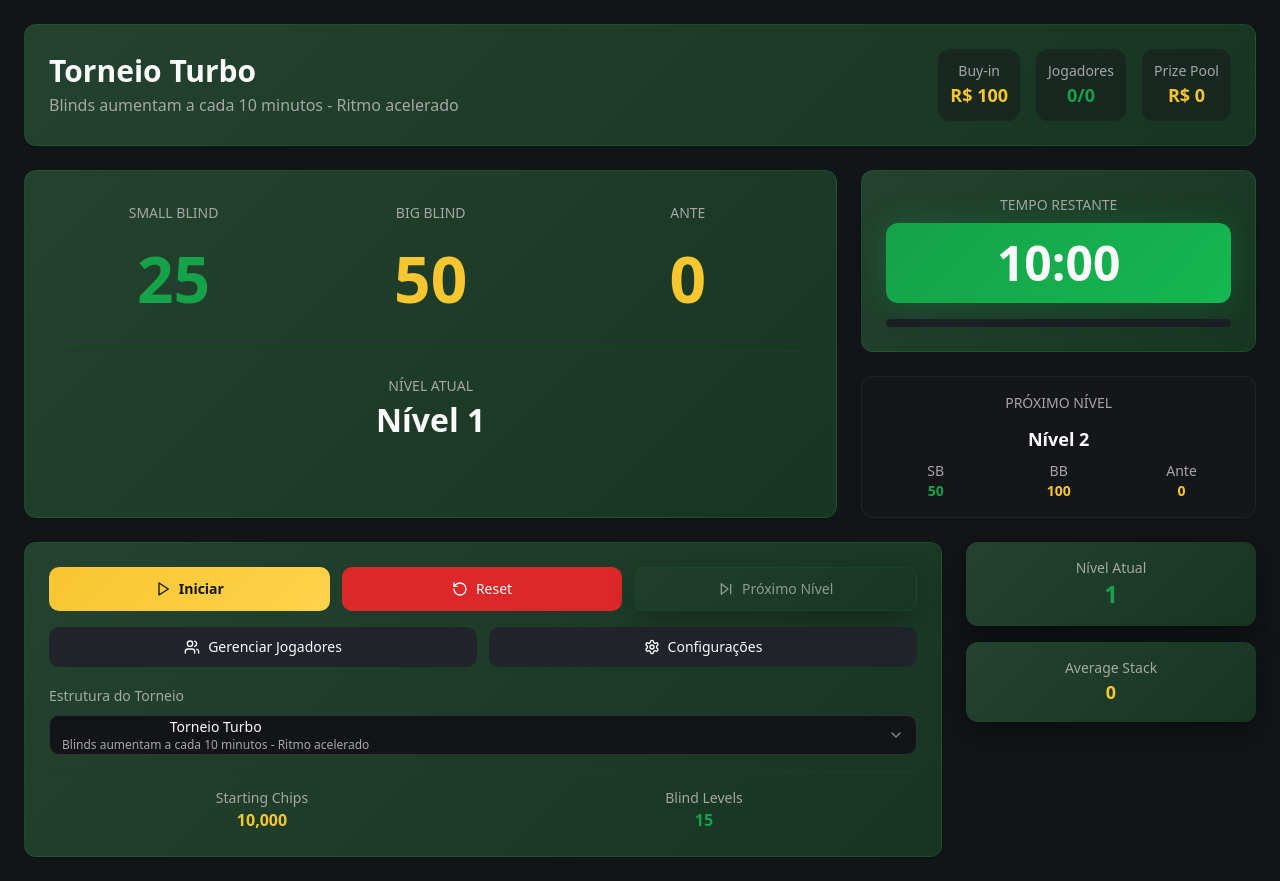
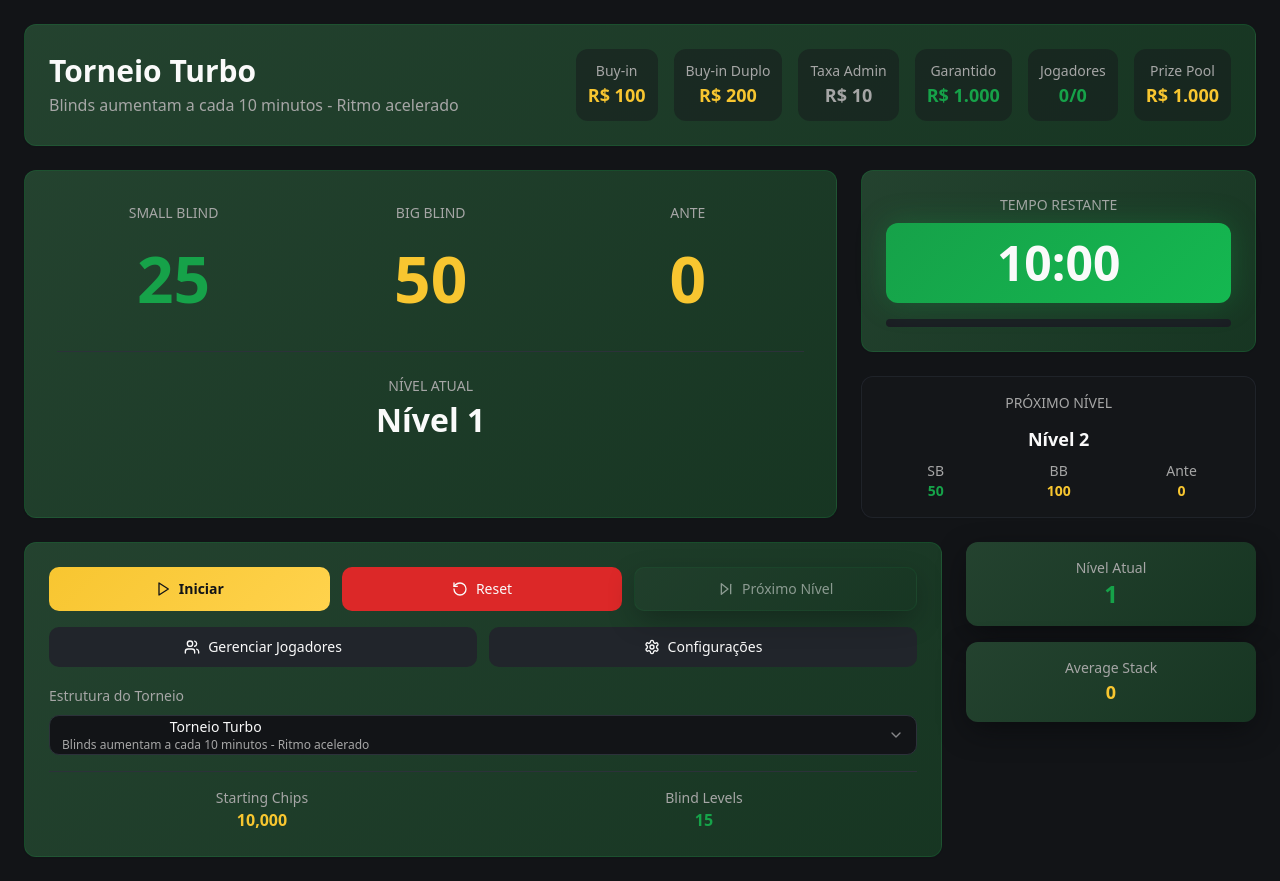
Before and after one commit to proposta-gestao/blind-buddy, a React (Vite) app: page /tournament in a window 1280 px wide. Built offline with nearby package versions, Linux system fonts and the light colour scheme.

Commit message:
Add prize pool and buy-in features
Implement guaranteed prize pool and per-player buy-in, double buy-in, and admin fee configurations.

```diff
--- a/src/components/tournament/TournamentDisplay.tsx
+++ b/src/components/tournament/TournamentDisplay.tsx
@@ -55,6 +55,24 @@ export function TournamentDisplay({
                 <div className="text-sm text-muted-foreground">Buy-in</div>
                 <div className="text-lg font-bold text-poker-chip">
                   {formatCurrency(tournamentState.structure.buyIn)}
+                </div>
+              </div>
+              <div className="bg-card/50 rounded-lg p-3">
+                <div className="text-sm text-muted-foreground">Buy-in Duplo</div>
+                <div className="text-lg font-bold text-accent">
+                  {formatCurrency(tournamentState.structure.doubleBuyIn)}
+                </div>
+              </div>
+              <div className="bg-card/50 rounded-lg p-3">
+                <div className="text-sm text-muted-foreground">Taxa Admin</div>
+                <div className="text-lg font-bold text-muted-foreground">
+                  {formatCurrency(tournamentState.structure.adminFee)}
+                </div>
+              </div>
+              <div className="bg-card/50 rounded-lg p-3">
+                <div className="text-sm text-muted-foreground">Garantido</div>
+                <div className="text-lg font-bold text-primary">
+                  {formatCurrency(tournamentState.structure.guaranteedPrize)}
                 </div>
               </div>
               <div className="bg-card/50 rounded-lg p-3">
--- a/src/data/tournament-structures.ts
+++ b/src/data/tournament-structures.ts
@@ -7,6 +7,9 @@ export const TOURNAMENT_STRUCTURES: TournamentStructure[] = [
     description: "Blinds aumentam a cada 10 minutos - Ritmo acelerado",
     startingChips: 10000,
     buyIn: 100,
+    doubleBuyIn: 200,
+    adminFee: 10,
+    guaranteedPrize: 1000,
     rebuyAllowed: true,
     addonAllowed: true,
     blindLevels: [
@@ -35,6 +38,9 @@ export const TOURNAMENT_STRUCTURES: TournamentStructure[] = [
     description: "Blinds aumentam a cada 15 minutos - Ritmo padrão",
     startingChips: 15000,
     buyIn: 150,
+    doubleBuyIn: 300,
+    adminFee: 15,
+    guaranteedPrize: 2000,
     rebuyAllowed: true,
     addonAllowed: true,
     blindLevels: [
@@ -63,6 +69,9 @@ export const TOURNAMENT_STRUCTURES: TournamentStructure[] = [
     description: "Blinds aumentam a cada 30 minutos - Estrutura profunda",
     startingChips: 30000,
     buyIn: 250,
+    doubleBuyIn: 500,
+    adminFee: 25,
+    guaranteedPrize: 5000,
     rebuyAllowed: false,
     addonAllowed: true,
     blindLevels: [
--- a/src/pages/Tournament.tsx
+++ b/src/pages/Tournament.tsx
@@ -94,7 +94,10 @@ export default function Tournament() {
     ...tournament.state,
     totalPlayers: players.length,
     playersRemaining: players.filter(p => !p.isEliminated).length,
-    prizePool: players.length * tournament.state.structure.buyIn
+    prizePool: Math.max(
+      players.length * tournament.state.structure.buyIn,
+      tournament.state.structure.guaranteedPrize
+    )
   };
 
   return (
--- a/src/types/tournament.ts
+++ b/src/types/tournament.ts
@@ -15,6 +15,9 @@ export interface TournamentStructure {
   blindLevels: BlindLevel[];
   startingChips: number;
   buyIn: number;
+  doubleBuyIn: number;
+  adminFee: number;
+  guaranteedPrize: number;
   rebuyAllowed: boolean;
   addonAllowed: boolean;
 }
```
